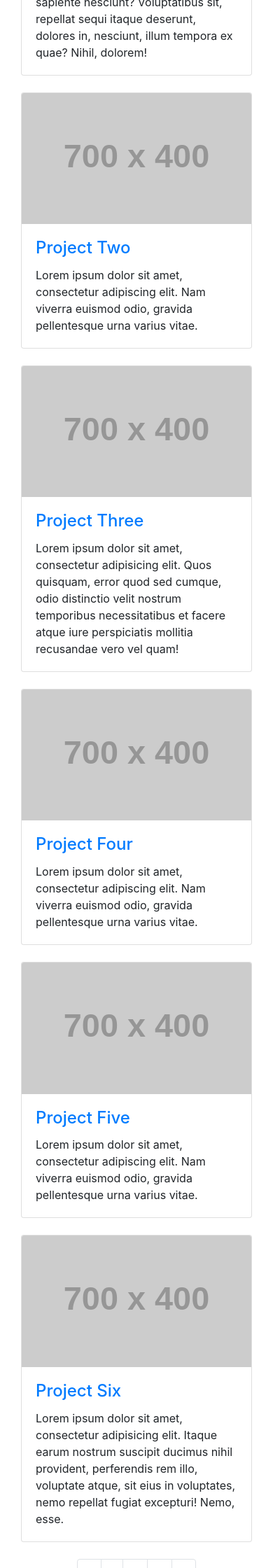
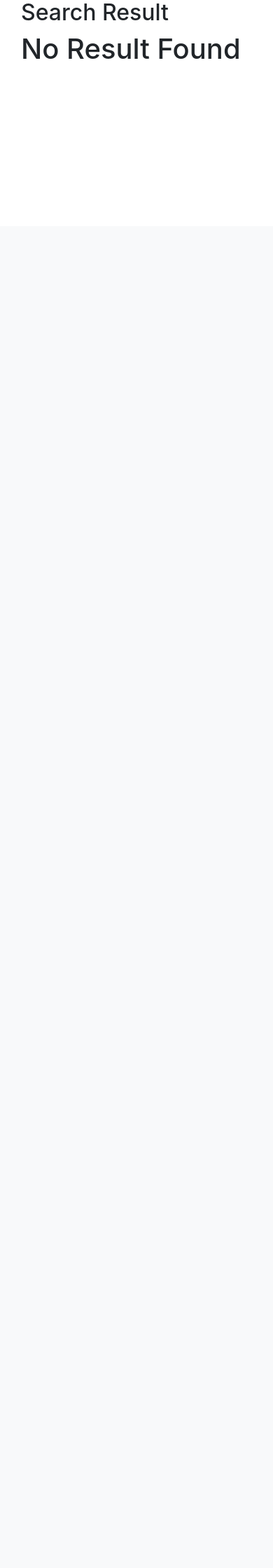
Before and after one commit to avi-arora/webpy-flask, a Flask app: page /search in a window 390 px wide. Shown: the part 521-2761 px from the top of the page at 70% size. After the commit the page ends 605 px from the top, so only its background shows below. Run offline with Flask 2, Linux system fonts and the light colour scheme; the visitor is signed in with stand-in values (Sample User, id 1); grey boxes labelled with a size stand in for pictures from a placeholder-image service; some libraries are stand-ins or nearby versions.

Commit message:
added search result with query parameters.

```diff
--- a/project1/application.py
+++ b/project1/application.py
@@ -74,10 +74,18 @@
     return redirect(url_for("search"))
 
 
-@app.route("/search")
+@app.route("/search",methods=['GET'])
 @authorize
 def search():
-    return render_template("search.html")
+    query = request.args.get("q")
+    searchResult = []
+    if query != None:
+        searchResult = db.execute("SELECT * FROM Book WHERE \
+        (title = :query OR author = :query or isbn = :query) \
+         OR (isbn LIKE :exp OR title LIKE :exp OR author LIKE :exp)"
+         ,{"query": query, "exp": "%" + query}).fetchall()
+
+    return render_template("search.html", searchResult=searchResult)
 
 @app.route("/book")
 @authorize
--- /dev/null
+++ b/project1/static/css/search.css
@@ -0,0 +1,254 @@
+* {
+  box-sizing: border-box;
+}
+
+.s130 {
+  min-height: 55vh;
+  display: -ms-flexbox;
+  display: flex;
+  -ms-flex-pack: center;
+  justify-content: center;
+  font-family: 'Poppins', sans-serif;
+  background: url("../images/Searchs_130.png");
+  background-position: bottom right;
+  background-repeat: no-repeat;
+  background-size: 100%;
+  padding: 15px;
+}
+
+.s130 form {
+  width: 100%;
+  max-width: 790px;
+  padding-top: 15vh;
+}
+
+.s130 form .inner-form {
+  display: -ms-flexbox;
+  display: flex;
+  width: 100%;
+  -ms-flex-pack: justify;
+  justify-content: space-between;
+  -ms-flex-align: center;
+  align-items: center;
+  box-shadow: 0px 8px 20px 0px rgba(0, 0, 0, 0.15);
+  border-radius: 34px;
+  overflow: hidden;
+  margin-bottom: 30px;
+}
+
+.s130 form .inner-form .input-field {
+  height: 45px;
+}
+
+.s130 form .inner-form .input-field input {
+  height: 100%;
+  background: transparent;
+  border: 0;
+  display: block;
+  width: 100%;
+  padding: 10px 0;
+  font-size: 16px;
+  color: #000;
+}
+
+.s130 form .inner-form .input-field input.placeholder {
+  color: #222;
+  font-size: 16px;
+}
+
+.s130 form .inner-form .input-field input:-moz-placeholder {
+  color: #222;
+  font-size: 16px;
+}
+
+.s130 form .inner-form .input-field input::-webkit-input-placeholder {
+  color: #222;
+  font-size: 16px;
+}
+
+.s130 form .inner-form .input-field input:hover, .s130 form .inner-form .input-field input:focus {
+  box-shadow: none;
+  outline: 0;
+}
+
+.s130 form .inner-form .input-field.first-wrap {
+  -ms-flex-positive: 1;
+  flex-grow: 1;
+  display: -ms-flexbox;
+  display: flex;
+  -ms-flex-align: center;
+  align-items: center;
+  background: #d9f1e3;
+}
+
+.s130 form .inner-form .input-field.first-wrap input {
+  -ms-flex-positive: 1;
+  flex-grow: 1;
+}
+
+.s130 form .inner-form .input-field.first-wrap .svg-wrapper {
+  min-width: 80px;
+  display: -ms-flexbox;
+  display: flex;
+  -ms-flex-pack: center;
+  justify-content: center;
+  -ms-flex-align: center;
+  align-items: center;
+}
+
+.s130 form .inner-form .input-field.first-wrap svg {
+  width: 36px;
+  height: 36px;
+  fill: #222;
+}
+
+.s130 form .inner-form .input-field.second-wrap {
+  min-width: 216px;
+}
+
+.s130 form .inner-form .input-field.second-wrap .btn-search {
+  height: 100%;
+  width: 100%;
+  white-space: nowrap;
+  font-size: 16px;
+  color: #fff;
+  border: 0;
+  cursor: pointer;
+  position: relative;
+  z-index: 0;
+  background: #00ad5f;
+  transition: all .2s ease-out, color .2s ease-out;
+  font-weight: 300;
+}
+
+.s130 form .inner-form .input-field.second-wrap .btn-search:hover {
+  background: #009451;
+}
+
+.s130 form .inner-form .input-field.second-wrap .btn-search:focus {
+  outline: 0;
+  box-shadow: none;
+}
+
+.s130 form .info {
+  font-size: 15px;
+  color: #ccc;
+  padding-left: 26px;
+}
+
+@media screen and (max-width: 992px) {
+  .s130 form .inner-form .input-field {
+    height: 50px;
+  }
+}
+
+@media screen and (max-width: 767px) {
+  .s130 form .inner-form .input-field.first-wrap .svg-wrapper {
+    min-width: 40px;
+    display: -ms-flexbox;
+    display: flex;
+    -ms-flex-pack: center;
+    justify-content: center;
+    -ms-flex-align: center;
+    align-items: center;
+    padding: 0 10px;
+  }
+  .s130 form .inner-form .input-field.first-wrap svg {
+    width: 26px;
+    height: 26px;
+    fill: #222;
+  }
+  .s130 form .inner-form .input-field.second-wrap {
+    min-width: 100px;
+  }
+  .s130 form .inner-form .input-field.second-wrap .btn-search {
+    font-size: 13px;
+  }
+}
+
+.recent-book-sec {
+  text-align: center;
+  margin-bottom: 130px;
+}
+
+.recent-book-sec h2 {
+  display: inline-block;
+  padding: 0 15px;
+  background: #fff;
+  padding: 0 15px;
+  position: relative;
+  font-size: 30px;
+  text-transform: uppercase;
+  color: #363636;
+}
+
+.recent-book-sec hr {
+  margin: 0;
+  margin-top: -20px;
+  border-top: 1px solid #999999;
+}
+
+.recent-book-sec .title {
+  margin-bottom: 80px;
+}
+
+.recent-book-sec .item {
+  text-align: left;
+  margin-bottom: 45px;
+}
+
+.recent-book-sec .item img {
+  margin-bottom: 15px;
+  max-width: 100%;
+  cursor: pointer;
+}
+
+.recent-book-sec .item img:hover+h3 {
+  text-decoration: underline;
+}
+
+.recent-book-sec .item h3 {
+  font-size: 16px;
+  line-height: 22px;
+  font-weight: 300;
+  margin-bottom: 10px;
+}
+
+.recent-book-sec .item h3 a {
+  color: inherit;
+}
+
+.recent-book-sec .item h6 {
+  font-size: 12px;
+}
+
+.recent-book-sec .item h6 span {
+  color: #ff0000;
+}
+
+.recent-book-sec .item h6 a {
+  color: #000;
+  border-bottom: 1px solid #d5d5d5;
+  padding-bottom: 1px;
+}
+
+.recent-book-sec .item h6 a:hover {
+  text-decoration: none;
+  border-bottom: 0;
+  color: #ff9700;
+}
+
+.recent-book-sec .row {
+  margin: 0 -30px;
+}
+
+.recent-book-sec .row .col-lg-2 {
+  padding: 0 30px;
+  -ms-flex: 20%;
+  flex: 20%;
+  max-width: 20%;
+}
+
+.recent-book-sec .btn-sec {
+  margin-top: 20px;
+}
--- a/project1/templates/search.html
+++ b/project1/templates/search.html
@@ -1,118 +1,49 @@
 {% extends "layout.html" %}
 {% block title %} Search {% endblock %}
-{% block css %} {% endblock %}
+{% block css %}
+<link type="text/css" rel="stylesheet" href="{{ url_for('static', filename='css/search.css') }}">
+{% endblock %}
 {% include "navbar.html" %}
 {% block body %}
 <div class="container">
-
-    <!-- Page Heading -->
-    <h1 class="my-4">Search Result
-        <small>Secondary Text</small>
-    </h1>
-
-    <div class="row">
-        <div class="col-lg-4 col-sm-6 mb-4">
-            <div class="card h-100">
-                <a href="#"><img class="card-img-top" src="http://placehold.it/700x400" alt=""></a>
-                <div class="card-body">
-                    <h4 class="card-title">
-                        <a href="#">Project One</a>
-                    </h4>
-                    <p class="card-text">Lorem ipsum dolor sit amet, consectetur adipisicing elit. Amet numquam
-                        aspernatur eum quasi sapiente nesciunt? Voluptatibus sit, repellat sequi itaque deserunt,
-                        dolores in, nesciunt, illum tempora ex quae? Nihil, dolorem!</p>
+    <div class="s130">
+        <form method="GET" action="{{url_for('search')}}">
+            <div class="inner-form">
+                <div class="input-field first-wrap">
+                    <div class="svg-wrapper">
+                        <svg xmlns="http://www.w3.org/2000/svg" width="24" height="24" viewBox="0 0 24 24">
+                            <path
+                                d="M15.5 14h-.79l-.28-.27C15.41 12.59 16 11.11 16 9.5 16 5.91 13.09 3 9.5 3S3 5.91 3 9.5 5.91 16 9.5 16c1.61 0 3.09-.59 4.23-1.57l.27.28v.79l5 4.99L20.49 19l-4.99-5zm-6 0C7.01 14 5 11.99 5 9.5S7.01 5 9.5 5 14 7.01 14 9.5 11.99 14 9.5 14z">
+                            </path>
+                        </svg>
+                    </div>
+                    <input id="search" name="q" type="text" placeholder="search books here" />
+                </div>
+                <div class="input-field second-wrap">
+                    <button class="btn-search" type="submit">SEARCH</button>
                 </div>
             </div>
-        </div>
-        <div class="col-lg-4 col-sm-6 mb-4">
-            <div class="card h-100">
-                <a href="#"><img class="card-img-top" src="http://placehold.it/700x400" alt=""></a>
-                <div class="card-body">
-                    <h4 class="card-title">
-                        <a href="#">Project Two</a>
-                    </h4>
-                    <p class="card-text">Lorem ipsum dolor sit amet, consectetur adipiscing elit. Nam viverra euismod
-                        odio, gravida pellentesque urna varius vitae.</p>
+            <span class="info">ex. isbn,title,author,year</span>
+        </form>
+    </div>
+    <h2>Search Result</h2>
+    {% if searchResult | length > 0 %}
+
+    <div class="recent-book-sec">
+        <div class="row">
+            {% for book in searchResult %}
+            <div class="col-md-3">
+                <div class="item">
+                    <img src="https://i.pinimg.com/originals/a4/aa/c1/a4aac1f3d86869bcfd2833e8be768014.jpg" alt="img">
+                    <h3><a href="#">{{ book.title }} </a></h3>
+                    <h6><span class="price">$19</span> / <a href="#">Buy Now</a></h6>
                 </div>
             </div>
-        </div>
-        <div class="col-lg-4 col-sm-6 mb-4">
-            <div class="card h-100">
-                <a href="#"><img class="card-img-top" src="http://placehold.it/700x400" alt=""></a>
-                <div class="card-body">
-                    <h4 class="card-title">
-                        <a href="#">Project Three</a>
-                    </h4>
-                    <p class="card-text">Lorem ipsum dolor sit amet, consectetur adipisicing elit. Quos quisquam, error
-                        quod sed cumque, odio distinctio velit nostrum temporibus necessitatibus et facere atque iure
-                        perspiciatis mollitia recusandae vero vel quam!</p>
-                </div>
-            </div>
-        </div>
-        <div class="col-lg-4 col-sm-6 mb-4">
-            <div class="card h-100">
-                <a href="#"><img class="card-img-top" src="http://placehold.it/700x400" alt=""></a>
-                <div class="card-body">
-                    <h4 class="card-title">
-                        <a href="#">Project Four</a>
-                    </h4>
-                    <p class="card-text">Lorem ipsum dolor sit amet, consectetur adipiscing elit. Nam viverra euismod
-                        odio, gravida pellentesque urna varius vitae.</p>
-                </div>
-            </div>
-        </div>
-        <div class="col-lg-4 col-sm-6 mb-4">
-            <div class="card h-100">
-                <a href="#"><img class="card-img-top" src="http://placehold.it/700x400" alt=""></a>
-                <div class="card-body">
-                    <h4 class="card-title">
-                        <a href="#">Project Five</a>
-                    </h4>
-                    <p class="card-text">Lorem ipsum dolor sit amet, consectetur adipiscing elit. Nam viverra euismod
-                        odio, gravida pellentesque urna varius vitae.</p>
-                </div>
-            </div>
-        </div>
-        <div class="col-lg-4 col-sm-6 mb-4">
-            <div class="card h-100">
-                <a href="#"><img class="card-img-top" src="http://placehold.it/700x400" alt=""></a>
-                <div class="card-body">
-                    <h4 class="card-title">
-                        <a href="#">Project Six</a>
-                    </h4>
-                    <p class="card-text">Lorem ipsum dolor sit amet, consectetur adipisicing elit. Itaque earum nostrum
-                        suscipit ducimus nihil provident, perferendis rem illo, voluptate atque, sit eius in voluptates,
-                        nemo repellat fugiat excepturi! Nemo, esse.</p>
-                </div>
-            </div>
+            {% endfor %}
         </div>
     </div>
-    <!-- /.row -->
 
-    <!-- Pagination -->
-    <ul class="pagination justify-content-center">
-        <li class="page-item">
-            <a class="page-link" href="#" aria-label="Previous">
-                <span aria-hidden="true">&laquo;</span>
-                <span class="sr-only">Previous</span>
-            </a>
-        </li>
-        <li class="page-item">
-            <a class="page-link" href="#">1</a>
-        </li>
-        <li class="page-item">
-            <a class="page-link" href="#">2</a>
-        </li>
-        <li class="page-item">
-            <a class="page-link" href="#">3</a>
-        </li>
-        <li class="page-item">
-            <a class="page-link" href="#" aria-label="Next">
-                <span aria-hidden="true">&raquo;</span>
-                <span class="sr-only">Next</span>
-            </a>
-        </li>
-    </ul>
-
-</div>
-{% endblock %}
+    {% else %}
+    <h1>No Result Found</h1>
+    {% endif %}
+    {% endblock %}
```
Also changed, not shown: project1/import.py (added, +24 -0 lines), project1/schema.sql (added, +10 -0 lines), 2 other files.
